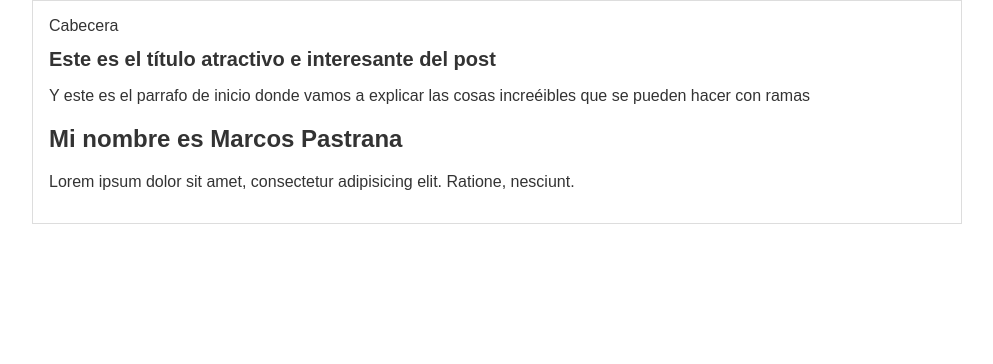
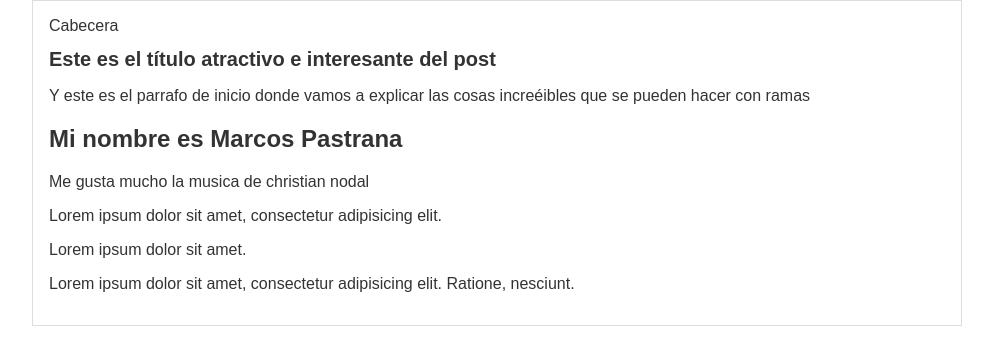
Before and after one commit to hdiazb/MiPrimerGit, a plain HTML site: page index.html in a window 1280 px wide. Shown: the whole page, without its empty margins (143-1136 px from the left). Drawn offline with Linux system fonts and the light colour scheme.

Commit message:
Mas parrafos

```diff
--- a/index.html
+++ b/index.html
@@ -16,6 +16,9 @@
           <h1>Este es el título atractivo e interesante del post</h1>
           <p>Y este es el parrafo de inicio donde vamos a explicar las cosas increéibles que se pueden hacer con ramas</p>
           <h2>Mi nombre es Marcos Pastrana</h2>
+          <p>Me gusta mucho la musica de christian nodal</p>
+          <p>Lorem ipsum dolor sit amet, consectetur adipisicing elit.</p>
+          <p>Lorem ipsum dolor sit amet.</p>
           <p>Lorem ipsum dolor sit amet, consectetur adipisicing elit. Ratione, nesciunt.</p>
       </div>
   </div>
```
